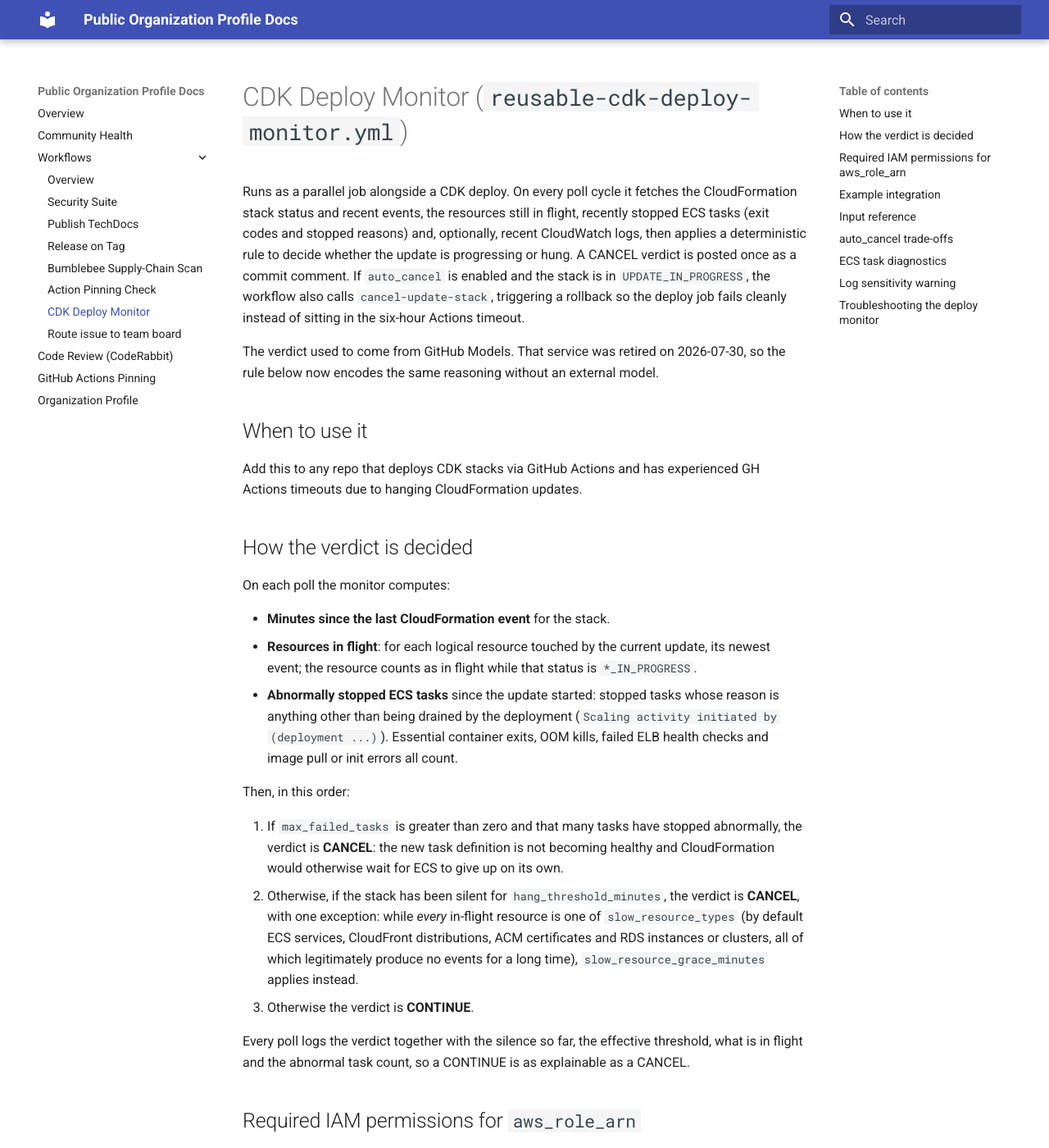
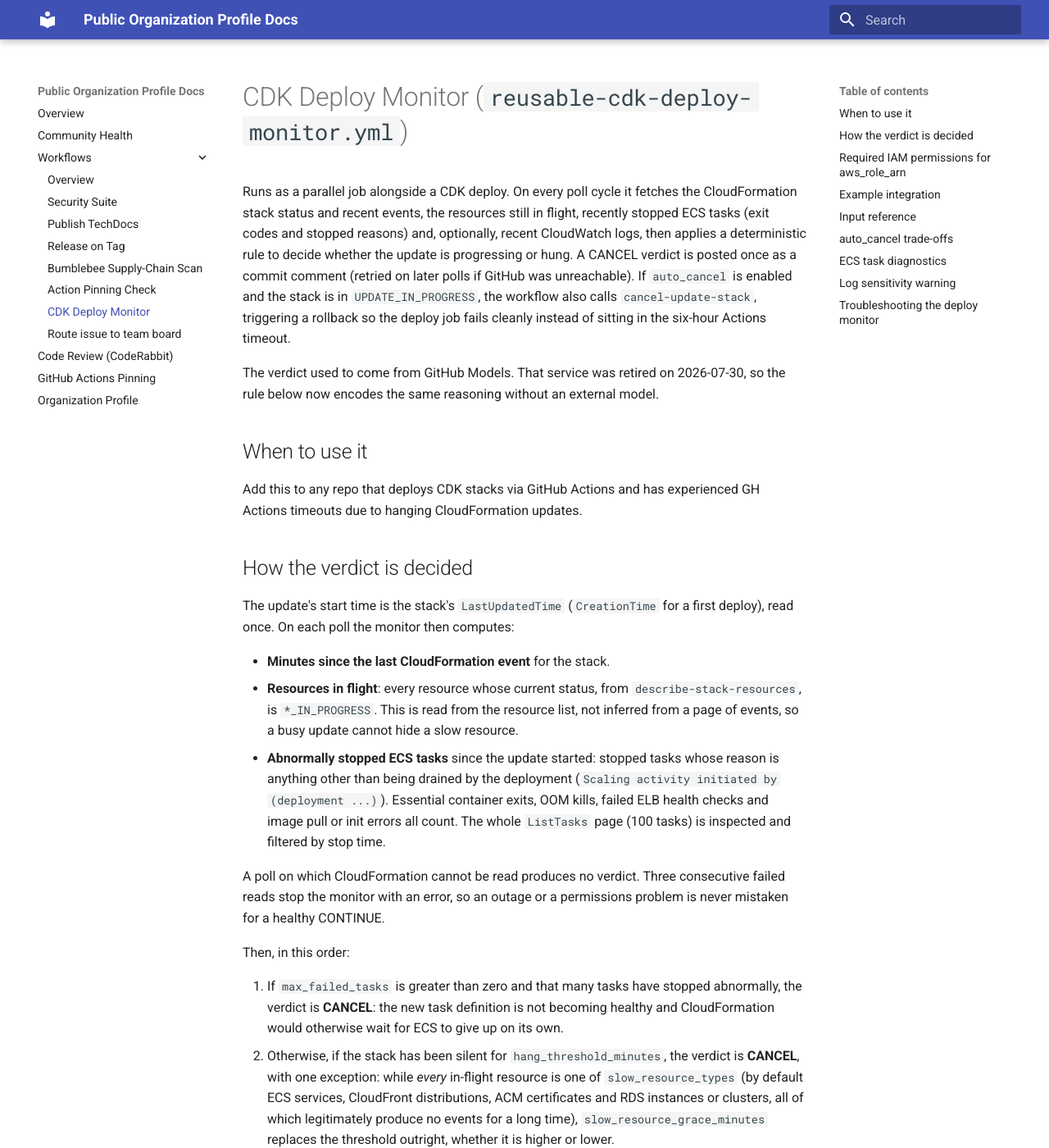
Before and after one commit to geolonia/.github, an MkDocs documentation site: the page built from docs/workflows/cdk-deploy-monitor.md, in a window 1280 px wide and 1400 px high. Shown: the whole window at 82% size. Built offline with MkDocs 1.6.1 and Material for MkDocs 9.7.7, drawn with Linux system fonts in a browser that asks for light colours; some of the changed text lies outside the part shown.

Commit message:
fix(deploy-monitor): read deploy state from authoritative sources and fail loudly on read errors
- Update start comes from the stack's LastUpdatedTime (CreationTime for
  a first deploy), read once, instead of the newest stack event in a
  bounded page.
- In-flight resources come from describe-stack-resources current status
  instead of being inferred from the last 50 events.
- Stopped ECS tasks: inspect the whole 100-task ListTasks page instead of
  the first 20, filtered by stop time.
- slow_resource_grace_minutes replaces the threshold outright, as its
  description says, rather than only when higher.
- A failed CloudFormation read produces no verdict; three in a row stop
  the monitor with an error instead of a silent CONTINUE.
- The CANCEL comment is retried on later polls (bounded) if GitHub was
  unreachable, and the job annotates an error if it never went out.
- Template documents slow_resource_types.

```diff
--- a/docs/workflows/cdk-deploy-monitor.md
+++ b/docs/workflows/cdk-deploy-monitor.md
@@ -4,8 +4,9 @@ Runs as a parallel job alongside a CDK deploy. On every poll cycle it fetches th
 CloudFormation stack status and recent events, the resources still in flight, recently
 stopped ECS tasks (exit codes and stopped reasons) and, optionally, recent CloudWatch
 logs, then applies a deterministic rule to decide whether the update is progressing or
-hung. A CANCEL verdict is posted once as a commit comment. If `auto_cancel` is enabled
-and the stack is in `UPDATE_IN_PROGRESS`, the workflow also calls
+hung. A CANCEL verdict is posted once as a commit comment (retried on later polls if
+GitHub was unreachable). If `auto_cancel` is enabled and the stack is in
+`UPDATE_IN_PROGRESS`, the workflow also calls
 `cancel-update-stack`, triggering a rollback so the deploy job fails cleanly instead of
 sitting in the six-hour Actions timeout.
 
@@ -19,15 +20,22 @@ GH Actions timeouts due to hanging CloudFormation updates.
 
 ## How the verdict is decided
 
-On each poll the monitor computes:
+The update's start time is the stack's `LastUpdatedTime` (`CreationTime` for a first
+deploy), read once. On each poll the monitor then computes:
 
 - **Minutes since the last CloudFormation event** for the stack.
-- **Resources in flight**: for each logical resource touched by the current update, its
-  newest event; the resource counts as in flight while that status is `*_IN_PROGRESS`.
+- **Resources in flight**: every resource whose current status, from
+  `describe-stack-resources`, is `*_IN_PROGRESS`. This is read from the resource list, not
+  inferred from a page of events, so a busy update cannot hide a slow resource.
 - **Abnormally stopped ECS tasks** since the update started: stopped tasks whose reason
   is anything other than being drained by the deployment (`Scaling activity initiated by
   (deployment ...)`). Essential container exits, OOM kills, failed ELB health checks and
-  image pull or init errors all count.
+  image pull or init errors all count. The whole `ListTasks` page (100 tasks) is
+  inspected and filtered by stop time.
+
+A poll on which CloudFormation cannot be read produces no verdict. Three consecutive
+failed reads stop the monitor with an error, so an outage or a permissions problem is
+never mistaken for a healthy CONTINUE.
 
 Then, in this order:
 
@@ -38,7 +46,8 @@ Then, in this order:
    **CANCEL**, with one exception: while *every* in-flight resource is one of
    `slow_resource_types` (by default ECS services, CloudFront distributions, ACM
    certificates and RDS instances or clusters, all of which legitimately produce no
-   events for a long time), `slow_resource_grace_minutes` applies instead.
+   events for a long time), `slow_resource_grace_minutes` replaces the threshold
+   outright, whether it is higher or lower.
 3. Otherwise the verdict is **CONTINUE**.
 
 Every poll logs the verdict together with the silence so far, the effective threshold,
@@ -123,7 +132,7 @@ minute startup window expire before the deploy has started.
 | `aws_region` | string | required | AWS region |
 | `log_group_name` | string | `""` | CloudWatch log group name or prefix; the last lines are attached to a CANCEL comment (leave empty to skip) |
 | `hang_threshold_minutes` | number | `10` | Minutes with no CloudFormation event after which the update is judged hung |
-| `slow_resource_grace_minutes` | number | `20` | Replaces `hang_threshold_minutes` while only `slow_resource_types` are in flight |
+| `slow_resource_grace_minutes` | number | `20` | Replaces `hang_threshold_minutes` (even when lower) while only `slow_resource_types` are in flight |
 | `slow_resource_types` | string | ECS service, CloudFront distribution, ACM certificate, RDS instance and cluster | Space-separated CloudFormation resource types that get the longer grace |
 | `max_failed_tasks` | number | `3` | CANCEL once this many ECS tasks have stopped abnormally during the update; `0` disables |
 | `poll_interval_seconds` | number | `120` | How often to poll and evaluate (seconds) |
@@ -181,7 +190,14 @@ abnormal stops during a legitimate restart, raise `max_failed_tasks` or set it t
 **Commit comment not posted:**
 Ensure the calling workflow has `contents: write` in its `permissions:` block for the
 monitor job and for every parent job in the call chain. Comments are only posted on
-CANCEL verdicts. CONTINUE verdicts are only logged to the job output.
+CANCEL verdicts. CONTINUE verdicts are only logged to the job output. A transient GitHub
+failure is retried on the next two polls; if the comment still cannot be posted the job
+ends with an error annotation saying so.
+
+**Monitor stops with `Could not read CloudFormation`:**
+Three consecutive polls failed to read the stack. Check the OIDC role's
+`cloudformation:DescribeStacks`, `DescribeStackEvents` and `DescribeStackResources`
+permissions and the region input; the first failed read is logged with the AWS error.
 
 **`cancel-update-stack` fails:**
 The stack may have already reached a terminal state between the verdict and the cancel
```
Also changed, not shown: 2 other files.
